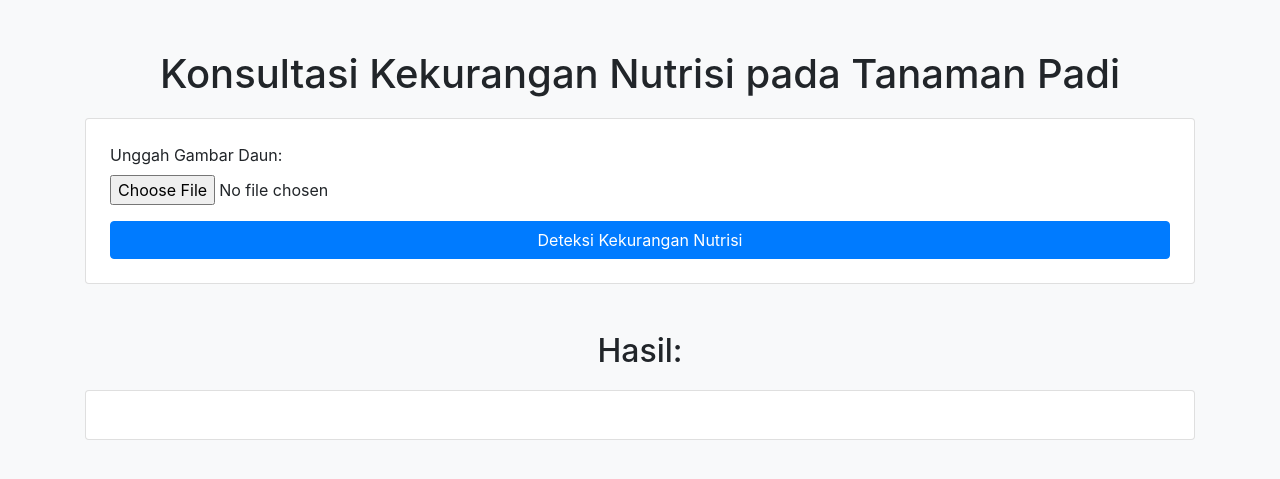
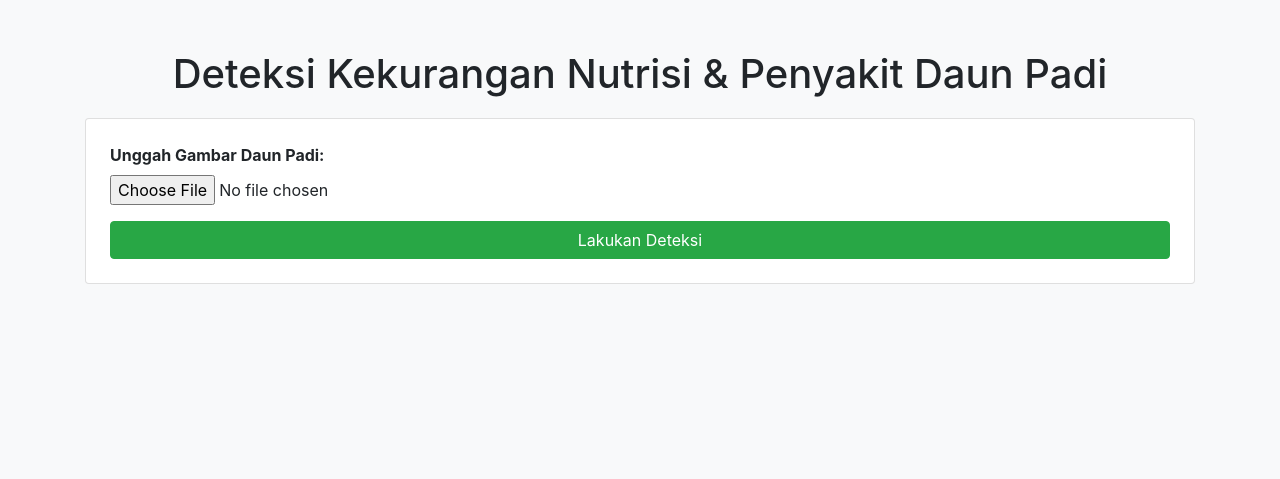
Before and after one commit to MuhamadFahriSalam/Nutrisi-Padi, a Flask app: page / in a window 1280 px wide. Shown: the top 479 px of the page. Run offline with Flask 3, Linux system fonts and the light colour scheme; parts of the project's set-up code (start-up, migrations or seed data) failed here and were passed over; some libraries are stand-ins or nearby versions.

Commit message:
Update index.html

```diff
--- a/templates/index.html
+++ b/templates/index.html
@@ -1,7 +1,7 @@
 <!DOCTYPE html>
 <html>
 <head>
-    <title>Konsultasi Kekurangan Nutrisi pada Tanaman Padi</title>
+    <title>Deteksi Daun Padi: Nutrisi & Penyakit</title>
     <link rel="stylesheet" href="https://stackpath.bootstrapcdn.com/bootstrap/4.5.2/css/bootstrap.min.css">
     <script src="https://code.jquery.com/jquery-3.6.0.min.js"></script>
     <style>
@@ -15,7 +15,7 @@
             margin-top: 20px;
         }
         #results img {
-            max-width: 100px;
+            max-width: 150px;
             height: auto;
             margin-top: 20px;
             border-radius: 10px;
@@ -24,18 +24,21 @@
 </head>
 <body>
     <div class="container">
-        <h1 class="text-center">Konsultasi Kekurangan Nutrisi pada Tanaman Padi</h1>
+        <h1 class="text-center">Deteksi Kekurangan Nutrisi & Penyakit Daun Padi</h1>
 
         <form id="image-form" class="card p-4" enctype="multipart/form-data">
             <div class="form-group">
-                <label for="image">Unggah Gambar Daun:</label>
+                <label for="image"><strong>Unggah Gambar Daun Padi:</strong></label>
                 <input type="file" class="form-control-file" id="image" name="image" accept="image/*" required />
             </div>
-            <button type="submit" class="btn btn-primary">Deteksi Kekurangan Nutrisi</button>
+            <button type="submit" class="btn btn-success btn-block">Lakukan Deteksi</button>
         </form>
 
-        <h2 class="text-center mt-5">Hasil:</h2>
-        <div id="results" class="card p-4 text-center"></div>
+        <div id="results" class="card p-4 text-center d-none">
+            <h4 class="mb-3">Hasil Deteksi:</h4>
+            <div id="preview"></div>
+            <div id="output" class="mt-3"></div>
+        </div>
     </div>
 
     <script>
@@ -52,17 +55,18 @@
                 contentType: false,
                 processData: false,
                 success: function (data) {
-                    $("#results").empty();
-                    $("#results").append(
-                        `<img src="${imageURL}" class="img-thumbnail" alt="Preview Gambar"><hr>` +
-                        `<h5><strong>Defisiensi Nutrisi:</strong> ${data["Defisiensi Nutrisi"]}</h5>` +
+                    $("#results").removeClass("d-none");
+                    $("#preview").html(`<img src="${imageURL}" class="img-thumbnail" alt="Gambar Daun">`);
+                    $("#output").html(
+                        `<h5><strong>Hasil Deteksi:</strong> ${data["Defisiensi Nutrisi"]}</h5>` +
                         `<p><strong>Metode Pengendalian:</strong> ${data["Metode Pengendalian"]}</p>` +
-                        `<p><strong>Produk Nutrisi yang Direkomendasikan:</strong> ${data["Produk Nutrisi yang Direkomendasikan"]}</p>`
+                        `<p><strong>Produk Rekomendasi:</strong> ${data["Produk Nutrisi yang Direkomendasikan"]}</p>`
                     );
                 },
                 error: function () {
-                    $("#results").empty();
-                    $("#results").append('<p class="text-danger">Gagal memproses gambar. Pastikan format gambar dan koneksi server benar.</p>');
+                    $("#results").removeClass("d-none");
+                    $("#preview").html("");
+                    $("#output").html('<p class="text-danger">Gagal memproses gambar. Periksa format file dan server.</p>');
                 }
             });
         });
```
